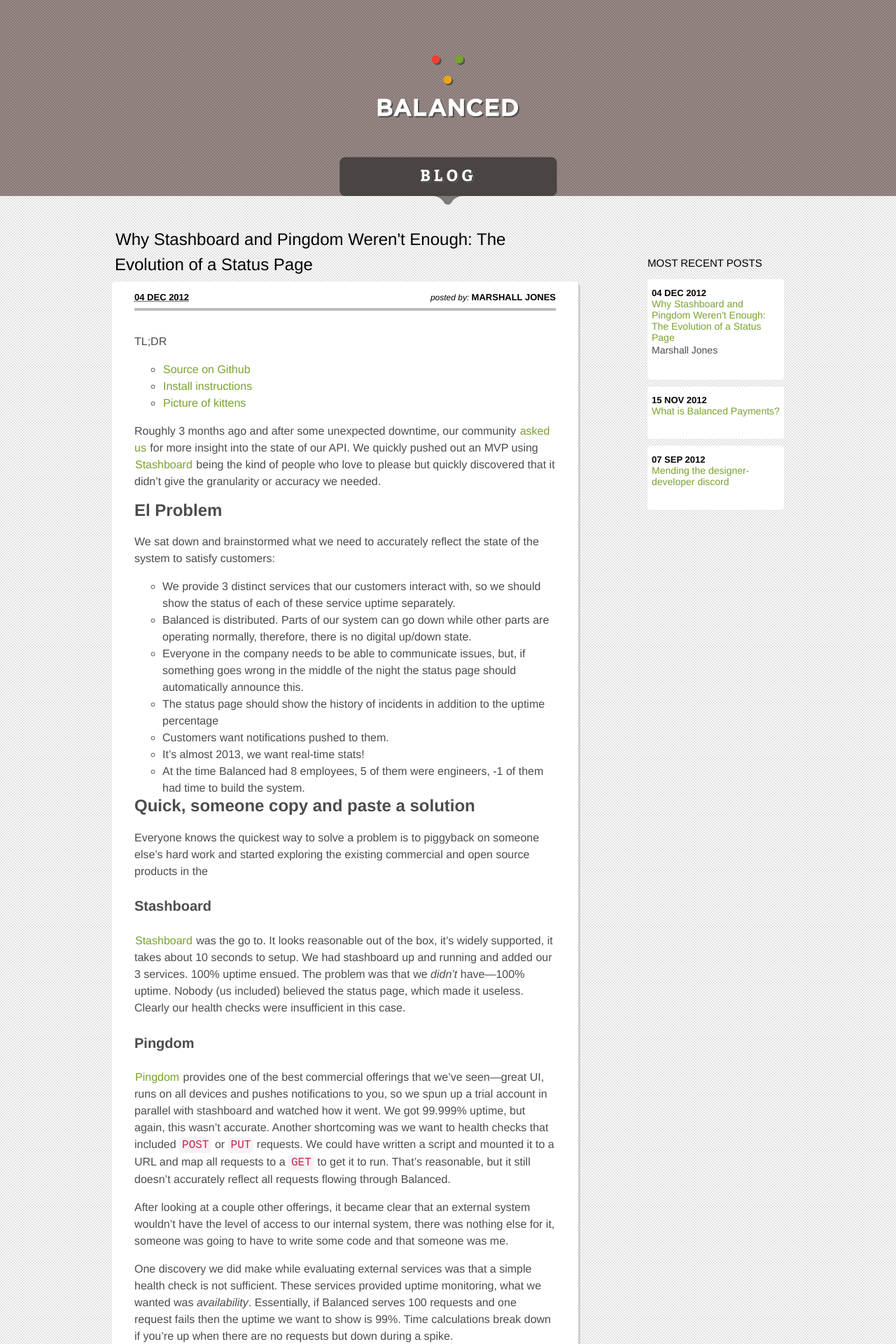
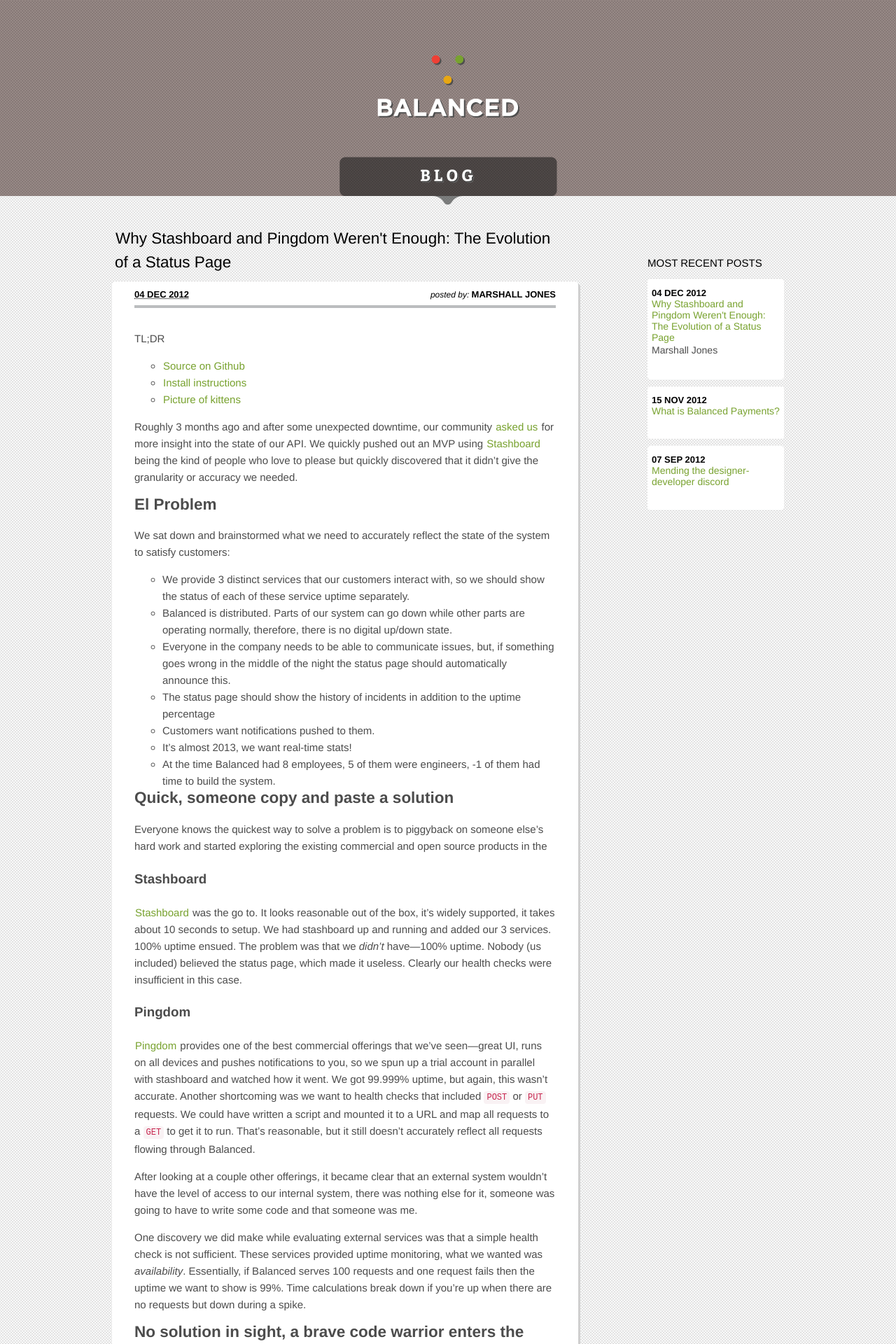
Before and after one commit to balanced/balanced.github.com, a Jekyll site: the page built from index.html, in a window 1280 px wide. Shown: the top 1920 px of the page at 70% size. Built offline with Jekyll 4.4.1, drawn with Linux system fonts in a browser that asks for light colours; nearby versions of some CDN libraries; library files that are not in the unit come from our copies; Markdown is read by kramdown in place of the engine named in the settings; the list of posts is cut into pages by our own code; comment, search, counter and statistics services are not loaded.

Commit message:
update font-size according to #1

```diff
--- a/css/style.css
+++ b/css/style.css
@@ -36,6 +36,7 @@
   -moz-box-shadow: 3px 3px #cfcfcf;;
   box-shadow: 3px 3px #cfcfcf;;
   padding: 32px;
+  font-size: 15px;
 }
 
 article header {
@@ -85,6 +86,11 @@
 article .post_info .published {
   border: none;
 }
+
+article code {
+  font-size: 12px;
+}
+
 
 section.entry-content {
   margin: 32px 0;
```
